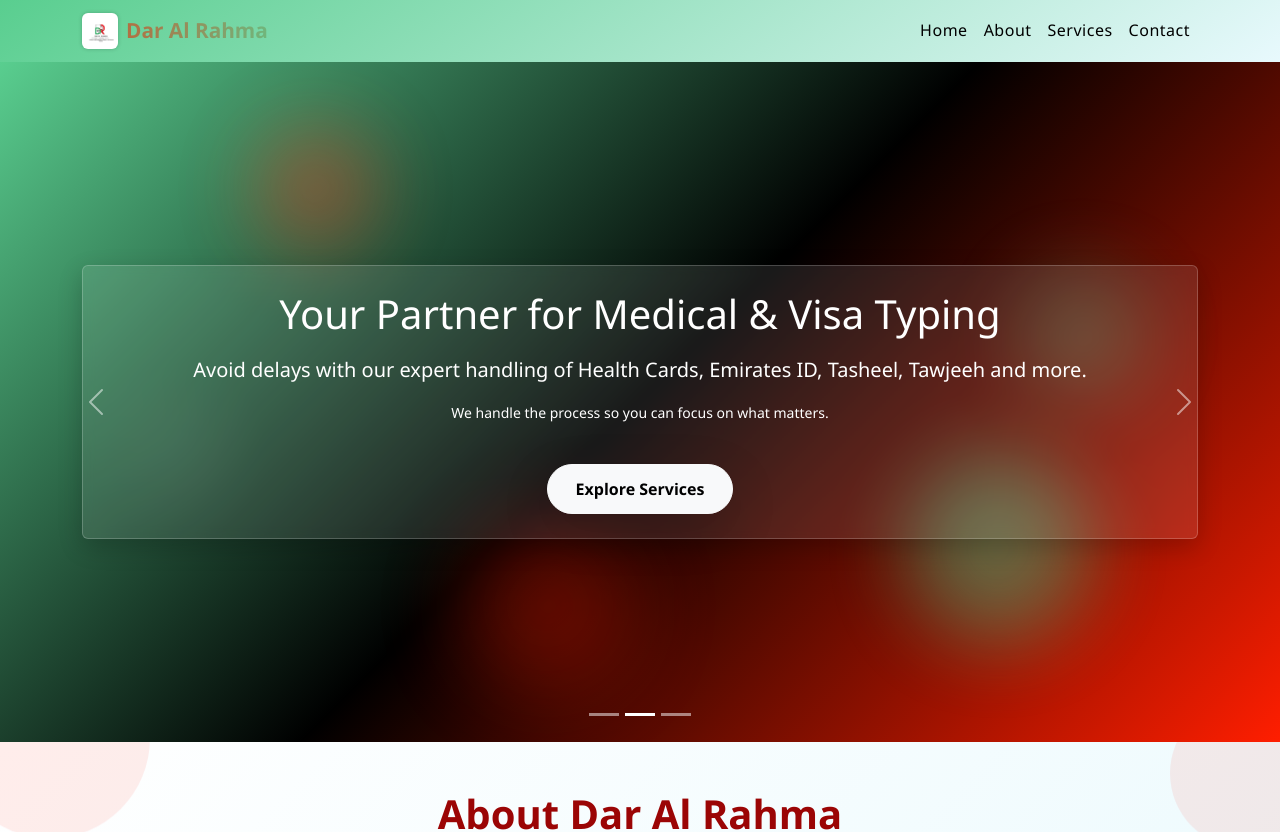
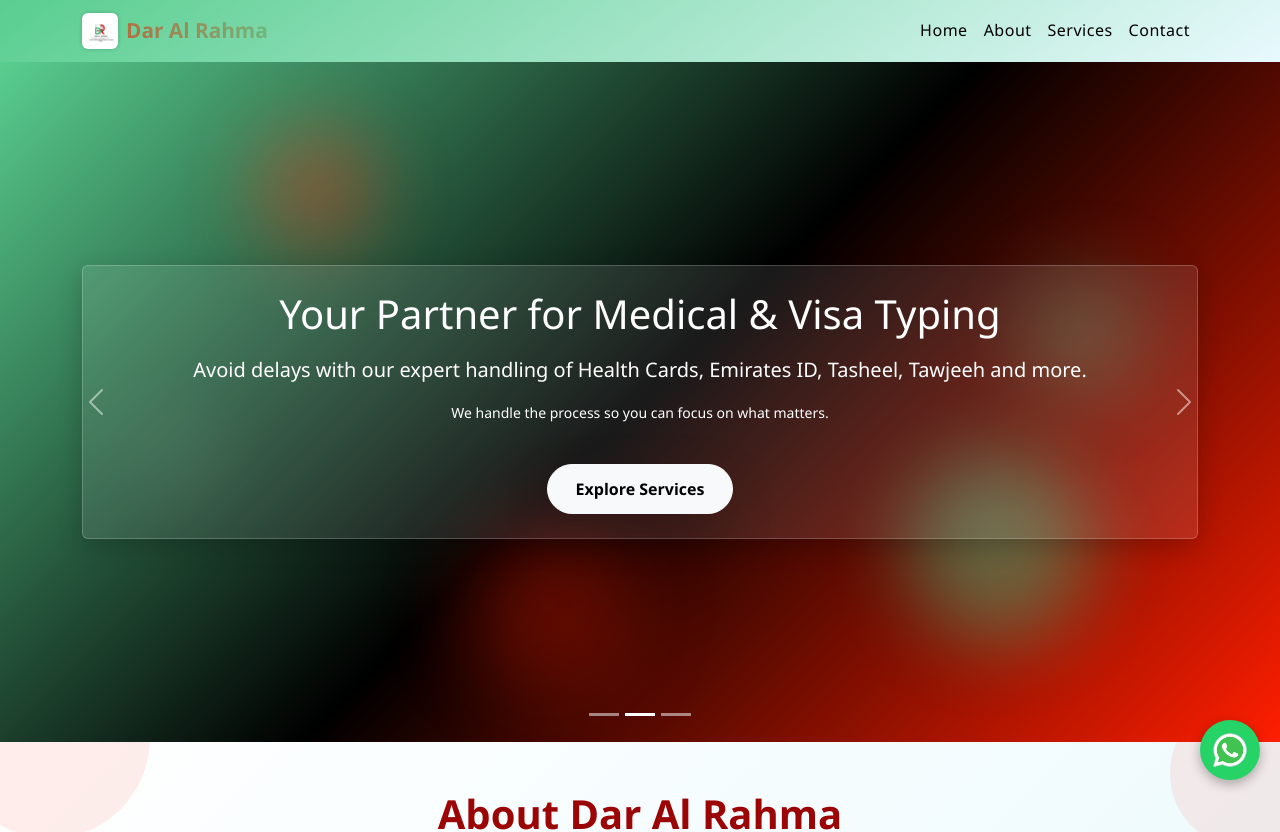
Before and after one commit to hafimachu68/Dar-Al-Rahma, a React (Create React App) app: page / in a window 1280 px wide. Shown: the top 832 px of the page. Built offline with nearby package versions, Linux system fonts and the light colour scheme.

Commit message:
Add full React project files

```diff
--- a/public/index.html
+++ b/public/index.html
@@ -2,42 +2,18 @@
 <html lang="en">
   <head>
     <meta charset="utf-8" />
-    <link rel="icon" href="%PUBLIC_URL%/favicon.ico" />
+    <link rel="icon" href="%PUBLIC_URL%/fav.png" />
     <meta name="viewport" content="width=device-width, initial-scale=1" />
     <meta name="theme-color" content="#000000" />
     <meta
       name="description"
       content="Web site created using create-react-app"
     />
-    <link rel="apple-touch-icon" href="%PUBLIC_URL%/logo192.png" />
-    <!--
-      manifest.json provides metadata used when your web app is installed on a
-      user's mobile device or desktop. See https://developers.google.com/web/fundamentals/web-app-manifest/
-    -->
-    <link rel="manifest" href="%PUBLIC_URL%/manifest.json" />
-    <!--
-      Notice the use of %PUBLIC_URL% in the tags above.
-      It will be replaced with the URL of the `public` folder during the build.
-      Only files inside the `public` folder can be referenced from the HTML.
 
-      Unlike "/favicon.ico" or "favicon.ico", "%PUBLIC_URL%/favicon.ico" will
-      work correctly both with client-side routing and a non-root public URL.
-      Learn how to configure a non-root public URL by running `npm run build`.
-    -->
-    <title>React App</title>
+    <title>Dar Al Rahma</title>
   </head>
   <body>
-    <noscript>You need to enable JavaScript to run this app.</noscript>
     <div id="root"></div>
-    <!--
-      This HTML file is a template.
-      If you open it directly in the browser, you will see an empty page.
 
-      You can add webfonts, meta tags, or analytics to this file.
-      The build step will place the bundled scripts into the <body> tag.
-
-      To begin the development, run `npm start` or `yarn start`.
-      To create a production bundle, use `npm run build` or `yarn build`.
-    -->
   </body>
 </html>
--- a/src/App.css
+++ b/src/App.css
@@ -163,3 +163,23 @@ input:focus, textarea:focus {
   padding: 3px;
   box-shadow: 0 0 4px rgba(0, 0, 0, 0.2);
 }
+.whatsapp-float {
+  position: fixed;
+  bottom: 20px;
+  right: 20px;
+  z-index: 9999;
+  background-color: #25D366;
+  padding: 10px;
+  border-radius: 50%;
+  box-shadow: 0 4px 12px rgba(0, 0, 0, 0.3);
+  transition: transform 0.3s ease-in-out;
+}
+
+.whatsapp-float:hover {
+  transform: scale(1.1);
+}
+
+.whatsapp-float img {
+  width: 40px;
+  height: 40px;
+}
--- a/src/App.js
+++ b/src/App.js
@@ -8,11 +8,22 @@ import About from './Pages/About';
 import Services from './Pages/Services';
 import Contact from './Pages/Contact';
 import './App.css';
+import whatsappIcon from './images/whatsapp.png';
+
 
 function App() {
   return (
     <Router>
       <Navbar />
+      {/* WhatsApp floating icon */}
+      <a
+        href="https://wa.me/971581264868"  // Replace with your full number, like 971501234567
+        className="whatsapp-float"
+        target="_blank"
+        rel="noopener noreferrer"
+      >
+<img src={whatsappIcon} alt="WhatsApp" />
+      </a>
       <main>
         <Routes>
           <Route path="/" element={<Home />} />
```
Also changed, not shown: public/fav.png (added), src/images/whatsapp.png (added).
